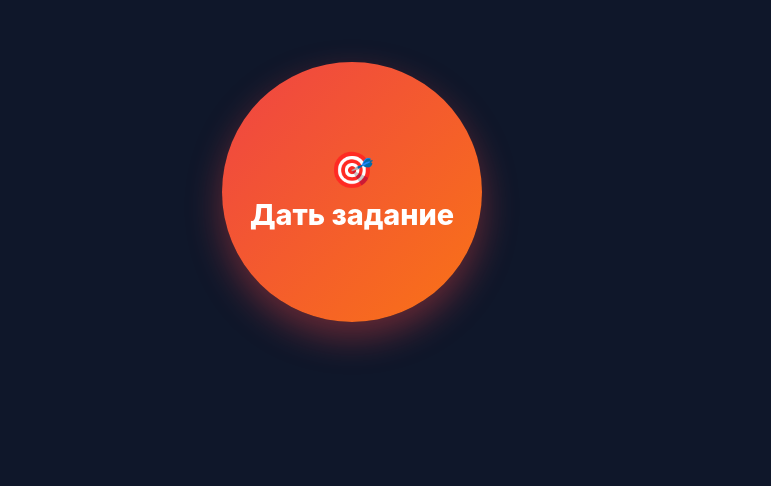
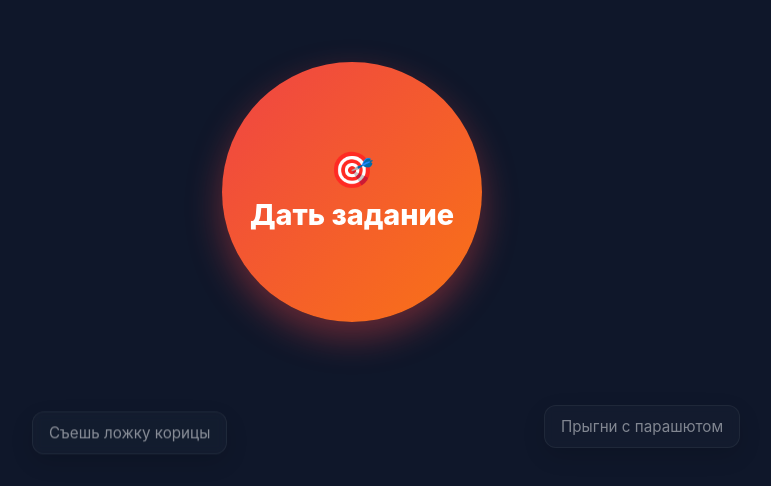
Before and after one commit to TheBreakHikita/task, a website: page public/index.html in a window 1280 px wide. Shown: the part 208-694 px from the top of the page, without its empty margins (288-1059 px from the left). Drawn offline with Linux system fonts and the light colour scheme; no server answers.

Commit message:
анимация появления заданий

```diff
--- a/public/index.html
+++ b/public/index.html
@@ -25,6 +25,8 @@
 
         /* Большая центральная кнопка (круглая) */
         .big-btn {
+            position: relative;
+            z-index: 10;
             background: linear-gradient(135deg, #ef4444 0%, #f97316 100%);
             color: white;
             font-size: 1.8rem;
@@ -164,11 +166,58 @@
                 font-size: 1.3rem;
             }
         }
+
+        /* Контейнер и анимация падающих заданий на фоне */
+        #floatingContainer {
+            position: fixed;
+            inset: 0;
+            overflow: hidden;
+            pointer-events: none;
+            z-index: 1;
+        }
+
+        .floating-task {
+            position: absolute;
+            max-width: 280px;
+            padding: 10px 16px;
+            background: rgba(30, 41, 59, 0.45);
+            backdrop-filter: blur(4px);
+            border: 1px solid rgba(255, 255, 255, 0.08);
+            border-radius: 12px;
+            color: rgba(248, 250, 252, 0.7);
+            font-size: 0.95rem;
+            line-height: 1.4;
+            word-wrap: break-word;
+            opacity: 0;
+            animation: appearFloatFade 5s cubic-bezier(0.25, 1, 0.5, 1) forwards;
+            box-shadow: 0 8px 24px rgba(0, 0, 0, 0.2);
+            user-select: none;
+        }
+
+        @keyframes appearFloatFade {
+            0% {
+                opacity: 0;
+                transform: scale(0.85) translateY(0);
+            }
+            15% {
+                opacity: 0.85;
+                transform: scale(1) translateY(10px);
+            }
+            70% {
+                opacity: 0.7;
+                transform: scale(1) translateY(45px);
+            }
+            100% {
+                opacity: 0;
+                transform: scale(0.95) translateY(75px);
+            }
+        }
     </style>
 </head>
 <body>
 
     <!-- Большая кнопка по центру -->
+    <div id="floatingContainer"></div>
     <button class="big-btn" onclick="openModal()">
         <span style="font-size: 2.2rem; line-height: 1;">🎯</span>
         <span>Дать задание</span>
@@ -193,6 +242,66 @@
 
     <script>
         const modalOverlay = document.getElementById('modalOverlay');
+        const floatingContainer = document.getElementById('floatingContainer');
+        let backgroundTasks = [];
+
+        // Базовые примеры на случай, если база данных пока пуста
+        const fallbackTasks = [
+            "Прыгни с парашютом",
+            "Позвони случайному номеру",
+            "Сделай 50 отжиманий прямо сейчас",
+            "Съешь ложку корицы",
+            "Проведи стрим 24 часа"
+        ];
+
+        async function fetchBackgroundTasks() {
+            try {
+                const res = await fetch('/api/public-tasks');
+                if (res.ok) {
+                    const data = await res.json();
+                    if (data && data.length > 0) {
+                        backgroundTasks = data.map(item => item.text);
+                    }
+                }
+            } catch (e) {
+                console.log('Используются дефолтные подсказки на фоне');
+            }
+            if (backgroundTasks.length === 0) {
+                backgroundTasks = [...fallbackTasks];
+            }
+        }
+
+        function spawnFloatingTask() {
+            if (backgroundTasks.length === 0) return;
+
+            // Выбираем случайное задание
+            const randomText = backgroundTasks[Math.floor(Math.random() * backgroundTasks.length)];
+
+            const item = document.createElement('div');
+            item.className = 'floating-task';
+            // Обрезаем слишком длинные фразы, чтобы фон оставался аккуратным
+            item.innerText = randomText.length > 80 ? randomText.slice(0, 80) + '...' : randomText;
+
+            // Случайные координаты по экрану (с отступами от краёв)
+            const x = Math.floor(Math.random() * 75) + 5; // 5% - 80% ширины
+            const y = Math.floor(Math.random() * 70) + 5; // 5% - 75% высоты
+
+            item.style.left = `${x}%`;
+            item.style.top = `${y}%`;
+
+            floatingContainer.appendChild(item);
+
+            // Удаляем элемент из DOM после окончания анимации (5 секунд)
+            setTimeout(() => {
+                item.remove();
+            }, 5000);
+        }
+
+        // Запуск загрузки и интервала появления (каждые 1.8 секунды)
+        fetchBackgroundTasks().then(() => {
+            spawnFloatingTask();
+            setInterval(spawnFloatingTask, 1800);
+        });
         const taskInput = document.getElementById('taskInput');
         const submitBtn = document.getElementById('submitBtn');
         const statusMsg = document.getElementById('statusMsg');
@@ -235,6 +344,10 @@
                     statusMsg.style.display = 'block';
                     statusMsg.style.color = '#4ade80';
                     statusMsg.innerText = '✅ Задание отправлено блогеру!';
+
+                    // Сразу добавляем новое задание в пул на фон
+                    backgroundTasks.unshift(text);
+
                     taskInput.value = '';
                     setTimeout(closeModal, 1500);
                 } else {
```
Also changed, not shown: server.js (+12 -0 lines).
